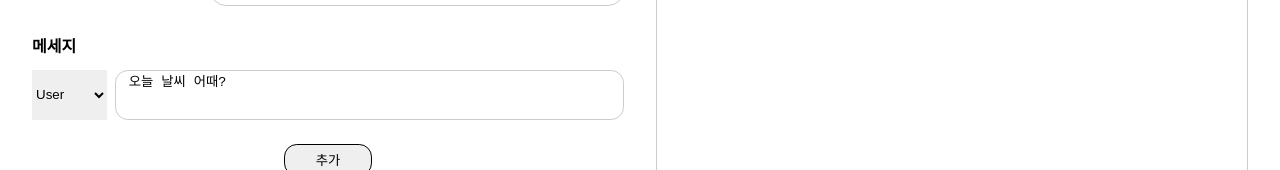
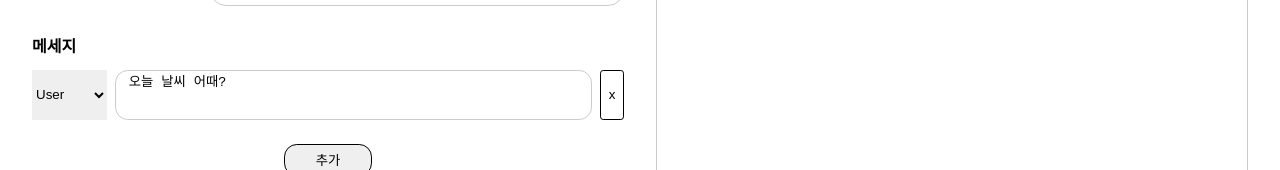
Before and after one commit to side-projects-org/ai-pipeline.fe, a React (Create React App) app: page / in a window 1280 px wide. Shown: the part 270-440 px from the top of the page. Built offline with nearby package versions, Linux system fonts and the light colour scheme.

Commit message:
FEAT - Message 삭제 기능 추가

```diff
--- a/src/pages/prompt/PromptPlayground.tsx
+++ b/src/pages/prompt/PromptPlayground.tsx
@@ -201,6 +201,13 @@ const PromptPlayground: React.FC = () => {
         setTemperature(Number(e.target.value));
     }
 
+    const handleDeleteMessageButtonClick = (index: number) => {
+        setRunCount(0);
+        const newMessages = [...dummyMessages];
+        newMessages.splice(index, 1);
+        setDummyMessages(newMessages);
+    }
+
     return (
         <PageLayout>
             <PromptWrapper>
@@ -240,6 +247,7 @@ const PromptPlayground: React.FC = () => {
                                             handleInputResize(e);
                                         }}
                                     />
+                                    <DeleteMessageButton onClick={() => handleDeleteMessageButtonClick(index)}>x</DeleteMessageButton>
                                 </Message>
                             );
                         })}
@@ -393,6 +401,19 @@ const Message = styled.div`
     margin: 0 0 1rem 0;
 `;
 
+const DeleteMessageButton = styled.button`
+    width: 1.5rem;
+    height: 100%;
+    border-radius: 0.2rem;
+    border: 1px solid black;
+    margin-left: 0.5rem;
+    cursor: pointer;
+    background-color: #fff;
+    &:hover {
+        background-color: #f0f0f0;
+    }
+`;
+
 
 const Content = styled.textarea`
     flex-grow: 1;
```
